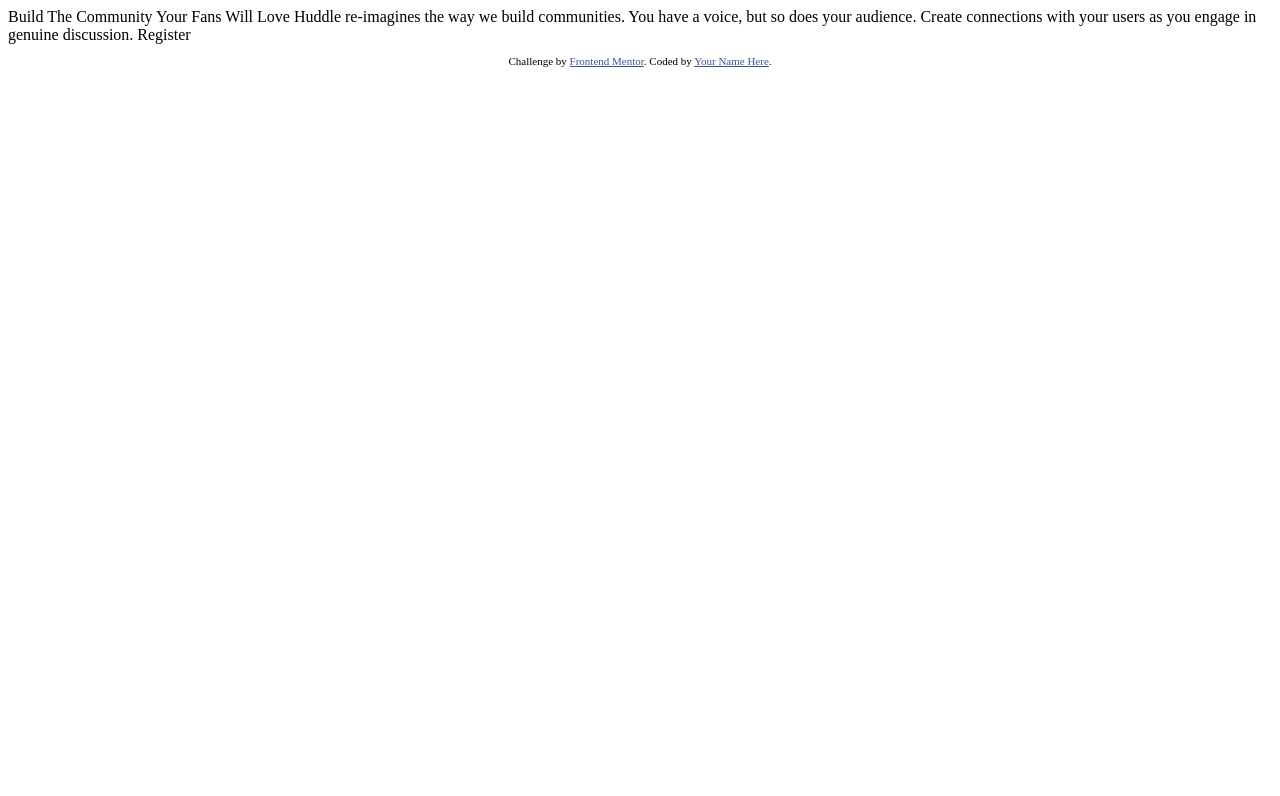
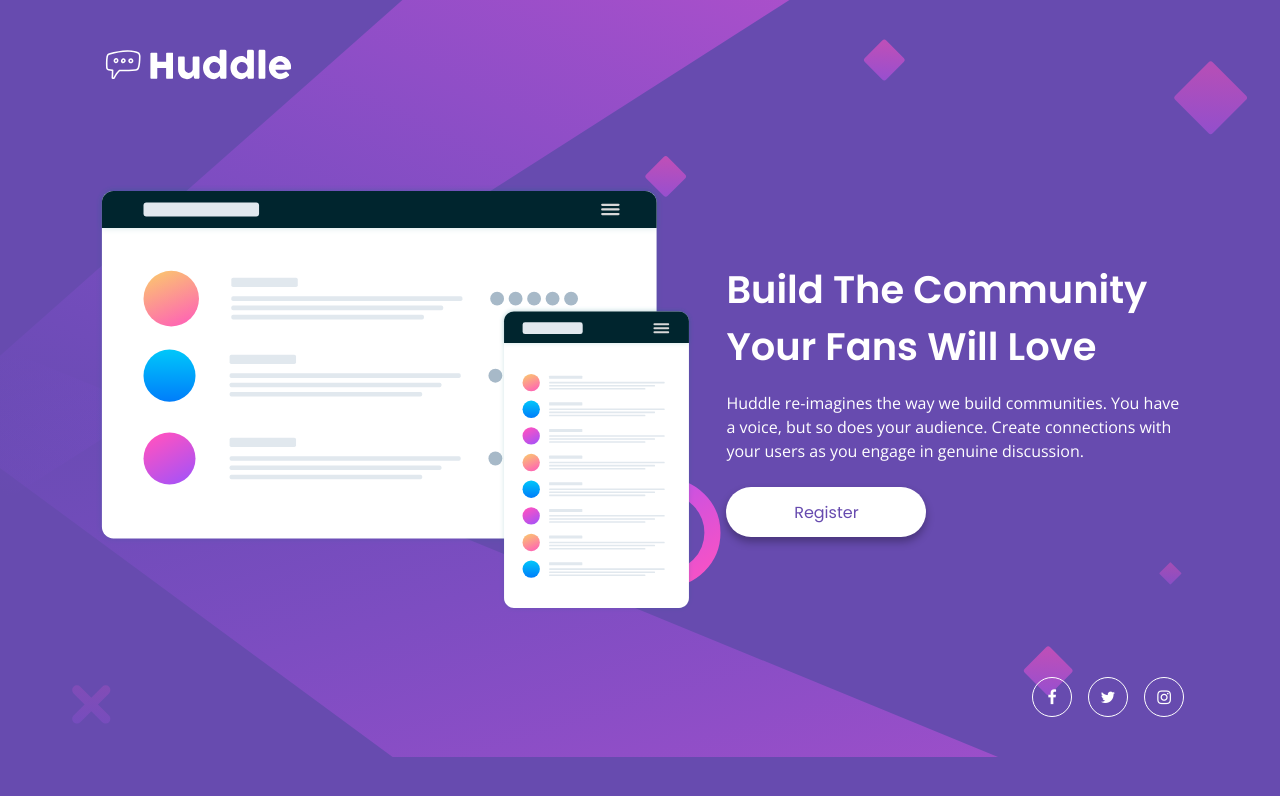
Before and after one commit to apangkko/huddle-landing-page-with-single-introductory-section-master, a plain HTML site: page index.html in a window 1280 px wide. Drawn offline with nearby package versions, Linux system fonts and the light colour scheme.

Commit message:
submit solution

```diff
--- a/index.html
+++ b/index.html
@@ -6,28 +6,38 @@
 
   <link rel="icon" type="image/png" sizes="32x32" href="./images/favicon-32x32.png">
 
+  <link rel="preconnect" href="https://fonts.googleapis.com">
+  <link rel="preconnect" href="https://fonts.gstatic.com" crossorigin>
+  <link href="https://fonts.googleapis.com/css2?family=Open+Sans&family=Poppins:wght@400;600&display=swap" rel="stylesheet">
+
+  <link rel="stylesheet" href="https://cdnjs.cloudflare.com/ajax/libs/font-awesome/4.7.0/css/font-awesome.min.css">
+
+  <link rel="stylesheet" href="style.css">
+
   <title>Frontend Mentor | Huddle landing page with single introductory section</title>
 
-  <!-- Feel free to remove these styles or customise in your own stylesheet 👍 -->
-  <style>
-    .attribution { font-size: 11px; text-align: center; }
-    .attribution a { color: hsl(228, 45%, 44%); }
-  </style>
 </head>
 <body>
-
-  Build The Community Your Fans Will Love
-
-  Huddle re-imagines the way we build communities. You have a voice, but so does your audience.
-  Create connections with your users as you engage in genuine discussion.
-
-  Register
-
-  <footer>
-    <p class="attribution">
-      Challenge by <a href="https://www.frontendmentor.io?ref=challenge" target="_blank">Frontend Mentor</a>.
-      Coded by <a href="#">Your Name Here</a>.
-    </p>
-  </footer>
+  <div class="wrapper">
+    <header>
+      <img src="./images/logo.svg" alt="Huddle's logo" class="logo__img">
+    </header>
+    <main>
+      <img src="./images/illustration-mockups.svg" alt="hero image" class="hero__img">
+      <article>
+        <h1 class="hero__heading">Build The Community<br/>Your Fans Will Love</h1>
+        <p class="hero__text">Huddle re-imagines the way we build communities. You have a voice, but so does your audience.
+    Create connections with your users as you engage in genuine discussion. </p>
+        <a href="#" class="btn">Register</a>
+      </article>
+    </main>
+    <footer>
+      <ul class="sic__list">
+        <a href="#" class="sic__item"><li><i class="fa fa-facebook" aria-hidden="true"></i></li></a>
+        <a href="#" class="sic__item"><li><i class="fa fa-twitter" aria-hidden="true"></i></li></a>
+        <a href="#" class="sic__item"><li><i class="fa fa-instagram" aria-hidden="true"></i></li></a>
+      </ul>
+    </footer>
+  </div>
 </body>
 </html>
--- /dev/null
+++ b/style.css
@@ -0,0 +1,148 @@
+:root {
+    --clr-white: hsl(360, 100%, 100%);
+    --clr-primary-300: hsl(300, 69%, 71%);
+    --clr-primary-400: hsl(257, 40%, 49%);
+
+    --ff-poppins: 'Poppins', sans-serif;
+    --ff-opensans: 'Open Sans', sans-serif;
+}
+
+*, *::before, *::after {
+    box-sizing: border-box;
+}
+
+body, h1, p, ul {
+    margin: 0;
+    padding: 0;
+}
+
+body {
+    color: var(--clr-white);
+    background-image: url('./images/bg-mobile.svg');
+    background-color: var(--clr-primary-400);
+    background-repeat: no-repeat;
+    background-size: cover;
+    font-family: var(--ff-opensans);
+}
+
+img {
+    display: block;
+    max-width: 100%;
+}
+
+.wrapper {
+    width: 85%;
+    max-width: 80rem;
+    margin: 2.5rem auto;
+}
+
+.logo__img {
+    width: 8rem;
+}
+
+.hero__img {
+    margin: 4rem auto;
+}
+
+article {
+    text-align: center;
+}
+
+.hero__heading {
+    font-family: var(--ff-poppins);
+    font-size: clamp(1.5rem, 6vw, 2.5rem);
+    margin-bottom: 1rem;
+}
+
+.hero__text {
+    line-height: 1.5;
+    margin-bottom: 1.5rem;
+}
+
+.btn {
+    background-color: var(--clr-white);
+    border-radius: 100px;
+    color: var(--clr-primary-400);
+    cursor: pointer;
+    display: block;
+    font-family: var(--ff-poppins);
+    margin: 0 auto;
+    padding: .5em;
+    text-decoration: none;
+    width: 70%;
+    box-shadow: 0 .3rem .5rem hsla(0, 0%, 0%, .3);
+    text-align: center;
+    transition: .5s ease;
+}
+
+.btn:hover {
+    background-color: var(--clr-primary-300);
+    color: var(--clr-white);
+}
+
+.sic__list {
+    display: flex;
+    gap: 1rem;
+    justify-content: center;
+    list-style: none;
+    margin-top: 4.5rem;
+}
+
+.sic__item {
+    border: 1px solid var(--clr-white);
+    border-radius: 50%;
+    color: var(--clr-white);
+    display: grid;
+    place-items: center;
+    width: 2.5rem;
+    height: 2.5rem;
+    transition: .3s ease-in-out;
+}
+
+.sic__item:hover {
+    color: var(--clr-primary-300);
+    border-color: var(--clr-primary-300);
+}
+
+@media (min-width:50rem) {
+    body {
+        background-image: url('./images/bg-desktop.svg');
+        background-position: left center;
+        background-size: contain;
+    }
+
+    main {
+        display: flex;
+        align-items: center;
+        gap: 2rem;
+        margin-top: 2rem;
+    }
+
+    .logo__img {
+        width: 12.5rem;
+    }
+
+    .hero__img {
+        width: 55%;
+    }
+
+    article {
+        text-align: left;
+        width: 45%;
+    }
+
+    .hero__heading {
+        font-size: clamp(1.5rem, 3vw, 2.5rem);
+    }
+
+    .btn {
+        margin: 0;
+        padding: .8rem;
+        width: 12.5rem;
+    }
+
+    .sic__list {
+        justify-content: flex-end;
+        margin: 0;
+    }
+}
```
Also changed, not shown: design/desktop-preview.jpg (deleted).
